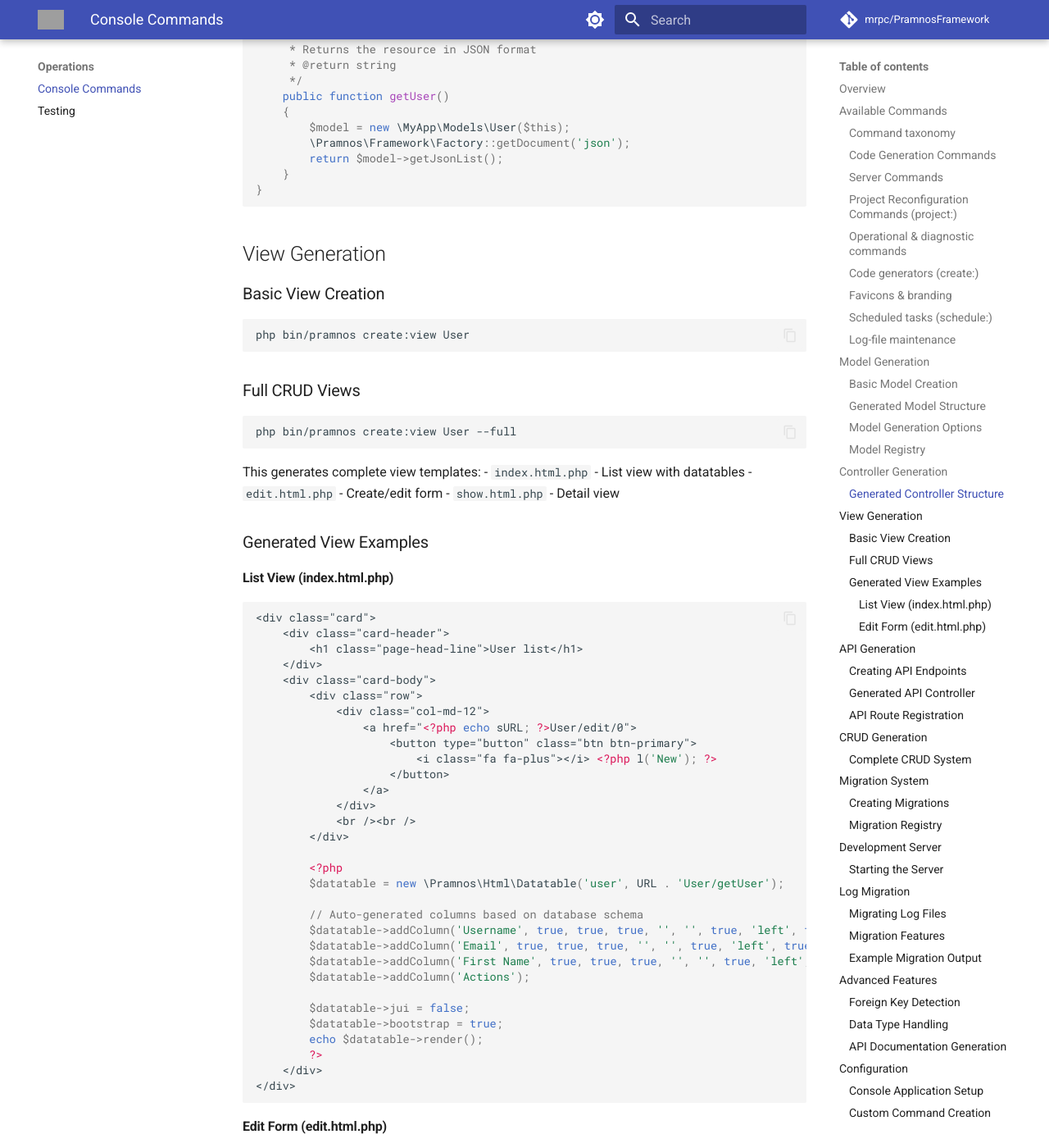
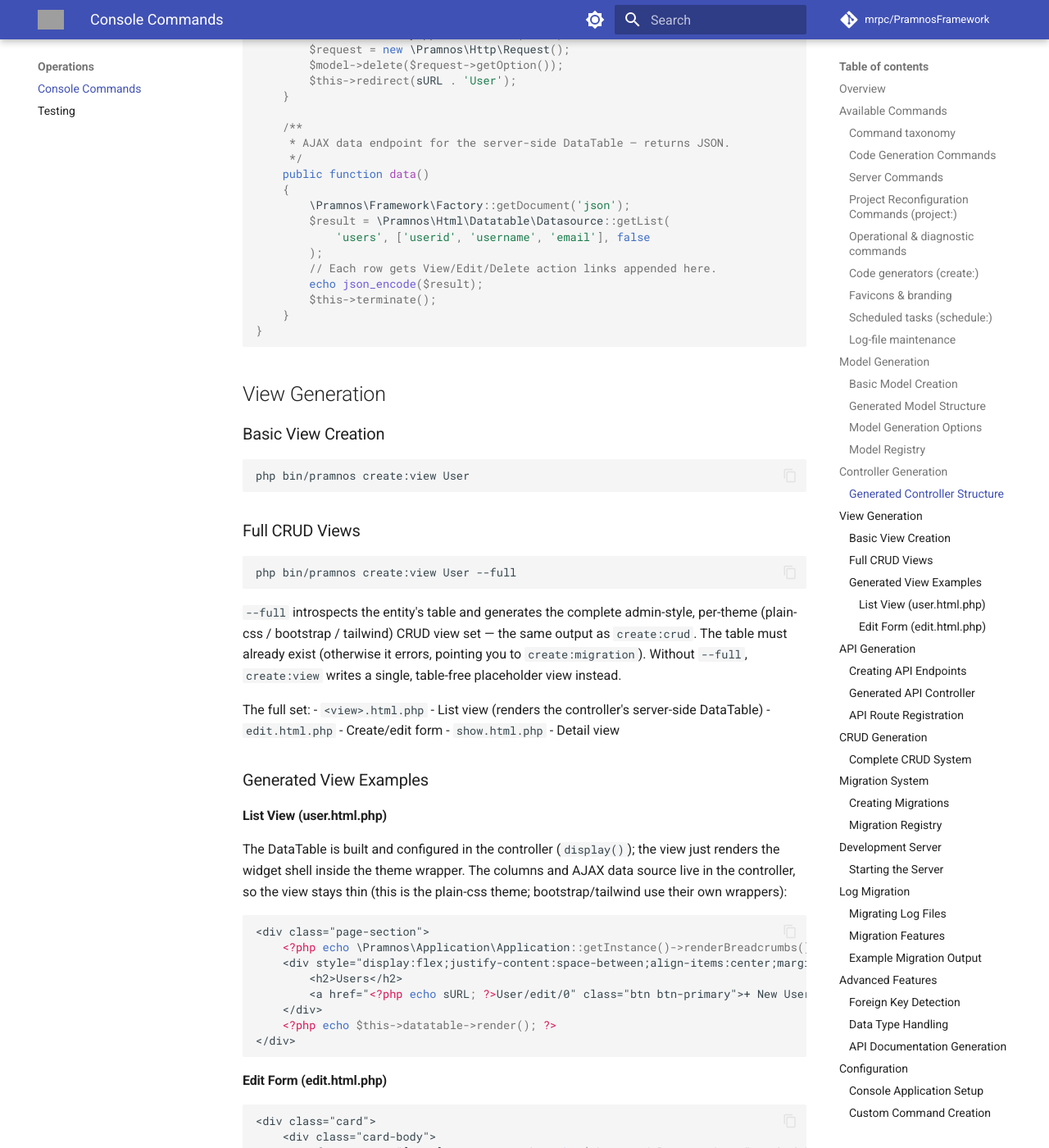
Before and after one commit to mrpc/PramnosFramework, an MkDocs documentation site: the page built from docs/Pramnos_Console_Guide.md, in a window 1280 px wide and 1400 px high, scrolled down 10192 px. Shown: the whole window at 82% size. Built offline with MkDocs 1.6.1 and Material for MkDocs 9.7.7, drawn with Linux system fonts in a browser that asks for light colours; comment, search, counter and statistics services are not loaded; some of the changed text lies outside the part shown; grey boxes are pictures that could not be loaded.

Commit message:
docs(console): sync generated controller/view examples with current scaffolding
The Console guide still showed the pre-refactor scaffolding output. Updated to
match what the generators now produce:
- Generated controller: constructor registers addaction(['show','data']) +
  addAuthAction(['edit','save','delete']); display() builds a server-side
  \Pramnos\Html\Datatable and sets $view->datatable; the JSON feed is a data()
  action via Datasource::getList() (replacing the old getUser()/getJsonList()).
- List view example: the DataTable is built in the controller; the view just
  renders $this->datatable->render() in the theme wrapper (was an in-view
  Datatable + client-side getUser endpoint).
- create:view --full: documents the current behaviour (introspects the table →
  admin-style per-theme CRUD views like create:crud; errors without a table);
  plain create:view writes a single placeholder. Fixed the list filename
  (<view>.html.php, not index.html.php).

````diff
--- a/docs/Pramnos_Console_Guide.md
+++ b/docs/Pramnos_Console_Guide.md
@@ -388,9 +388,9 @@
      */
     public function __construct(?\Pramnos\Application\Application $application = null)
     {
-        $this->addAuthAction(
-            array('edit', 'save', 'delete', 'show', 'getUser')
-        );
+        // Public reads (detail + the JSON data feed) vs. login-gated writes.
+        $this->addaction(['show', 'data']);
+        $this->addAuthAction(['edit', 'save', 'delete']);
         parent::__construct($application);
     }
 
@@ -400,10 +400,16 @@
      */
     public function display()
     {
+        // Server-side DataTable: the view renders the shell; rows load over
+        // AJAX from data(), so the list scales to large tables.
+        $dt = new \Pramnos\Html\Datatable('dt-user');
+        $dt->source = sURL . 'User/data';
+        $dt->addColumn('Username')
+           ->addColumn('Email')
+           ->addColumn('Actions', true, false, false, 'html');
+
         $view = $this->getView('user');
-        $model = new \MyApp\Models\User($this);
-
-        $view->items = $model->getList();
+        $view->datatable = $dt;
         $this->application->addbreadcrumb('User', sURL . 'User');
         $doc = \Pramnos\Framework\Factory::getDocument();
         $doc->title = 'User';
@@ -484,14 +490,17 @@
     }
 
     /**
-     * Returns the resource in JSON format
-     * @return string
+     * AJAX data endpoint for the server-side DataTable — returns JSON.
      */
-    public function getUser()
+    public function data()
     {
-        $model = new \MyApp\Models\User($this);
         \Pramnos\Framework\Factory::getDocument('json');
-        return $model->getJsonList();
+        $result = \Pramnos\Html\Datatable\Datasource::getList(
+            'users', ['userid', 'username', 'email'], false
+        );
+        // Each row gets View/Edit/Delete action links appended here.
+        echo json_encode($result);
+        $this->terminate();
     }
 }
 ```
@@ -510,45 +519,33 @@
 php bin/pramnos create:view User --full
 ```
 
-This generates complete view templates:
-- `index.html.php` - List view with datatables
+`--full` introspects the entity's table and generates the complete admin-style,
+per-theme (plain-css / bootstrap / tailwind) CRUD view set — the same output as
+`create:crud`. The table must already exist (otherwise it errors, pointing you to
+`create:migration`). Without `--full`, `create:view` writes a single, table-free
+placeholder view instead.
+
+The full set:
+- `<view>.html.php` - List view (renders the controller's server-side DataTable)
 - `edit.html.php` - Create/edit form
 - `show.html.php` - Detail view
 
 ### Generated View Examples
 
-#### List View (index.html.php)
+#### List View (user.html.php)
+
+The DataTable is built and configured in the controller (`display()`); the view
+just renders the widget shell inside the theme wrapper. The columns and AJAX
+data source live in the controller, so the view stays thin (this is the
+plain-css theme; bootstrap/tailwind use their own wrappers):
 ```php
-<div class="card">
-    <div class="card-header">
-        <h1 class="page-head-line">User list</h1>
+<div class="page-section">
+    <?php echo \Pramnos\Application\Application::getInstance()->renderBreadcrumbs(); ?>
+    <div style="display:flex;justify-content:space-between;align-items:center;margin-bottom:12px">
+        <h2>Users</h2>
+        <a href="<?php echo sURL; ?>User/edit/0" class="btn btn-primary">+ New User</a>
     </div>
-    <div class="card-body">
-        <div class="row">
-            <div class="col-md-12">
-                <a href="<?php echo sURL; ?>User/edit/0">
-                    <button type="button" class="btn btn-primary">
-                        <i class="fa fa-plus"></i> <?php l('New'); ?>
-                    </button>
-                </a>
-            </div>
-            <br /><br />
-        </div>
-
-        <?php
-        $datatable = new \Pramnos\Html\Datatable('user', URL . 'User/getUser');
-
-        // Auto-generated columns based on database schema
-        $datatable->addColumn('Username', true, true, true, '', '', true, 'left', true);
-        $datatable->addColumn('Email', true, true, true, '', '', true, 'left', true);
-        $datatable->addColumn('First Name', true, true, true, '', '', true, 'left', true);
-        $datatable->addColumn('Actions');
-
-        $datatable->jui = false;
-        $datatable->bootstrap = true;
-        echo $datatable->render();
-        ?>
-    </div>
+    <?php echo $this->datatable->render(); ?>
 </div>
 ```
 
````
